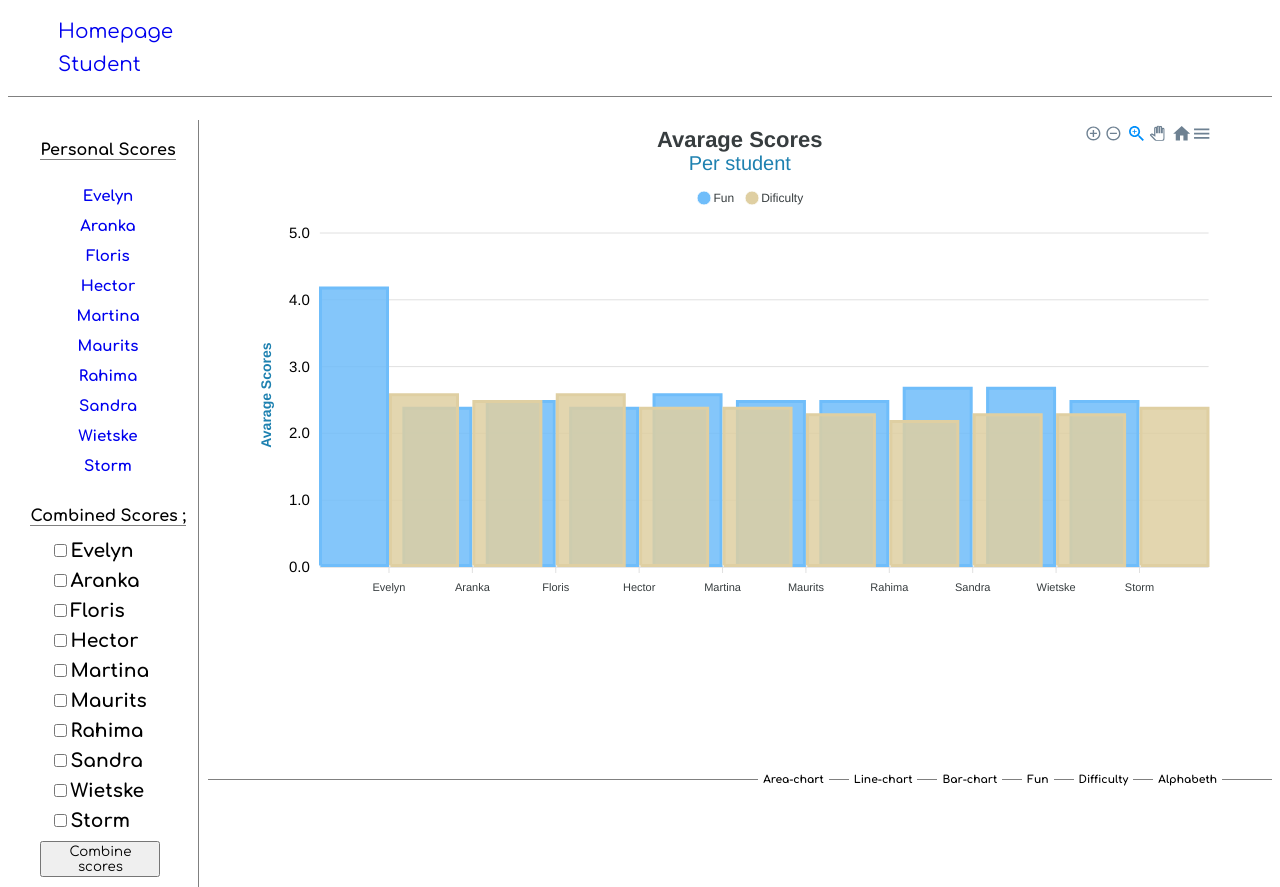
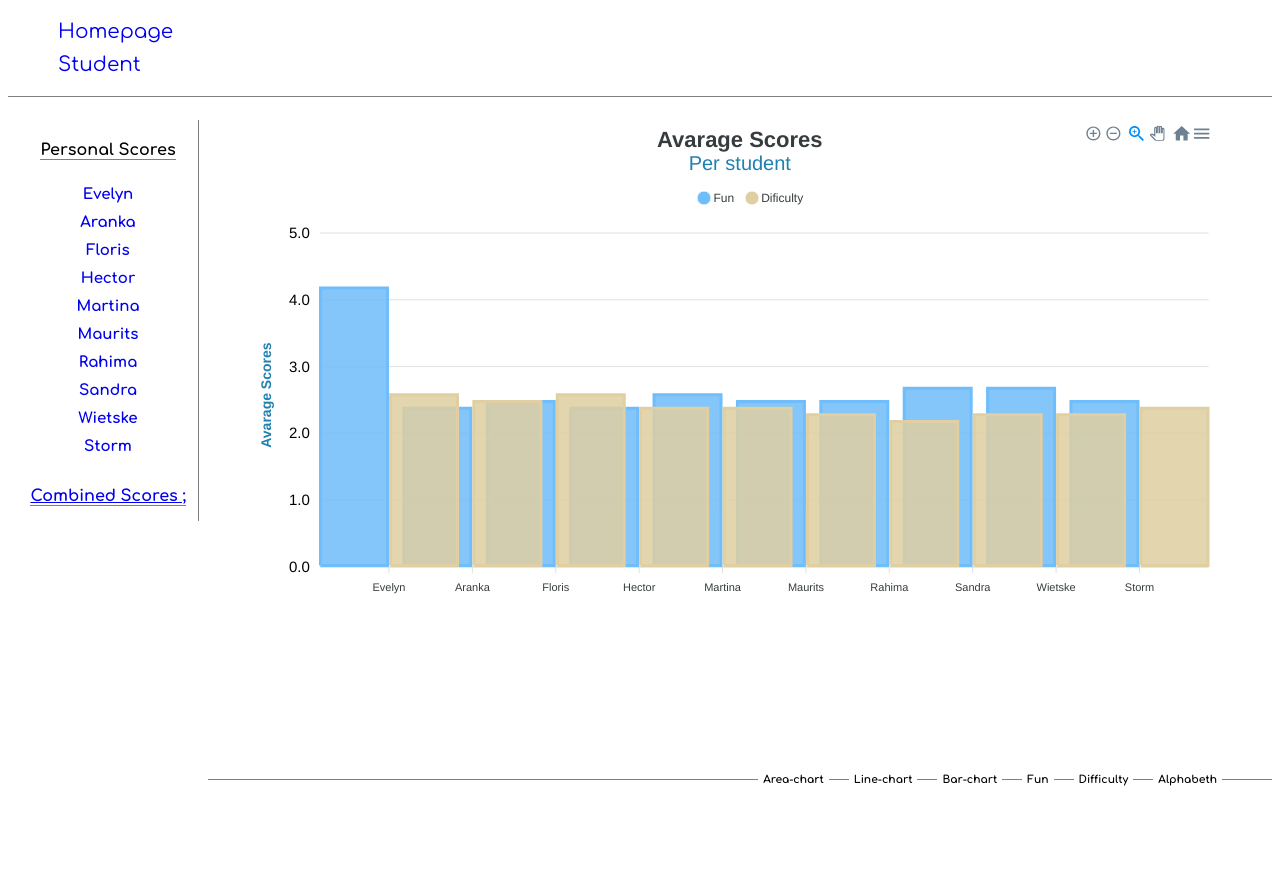
Before and after one commit to hwk246/final-assignment, a React (Create React App) app: page /student in a window 1280 px wide. After the commit the page ends 801 px from the top, so only its background shows below. Built offline with nearby package versions, Linux system fonts and the light colour scheme.

Commit message:
latest updates

```diff
--- a/src/App.js
+++ b/src/App.js
@@ -28,9 +28,6 @@ const App = () => {
     <LoadingSpinner />
   ) : (
     <>
-      {/* <Routes>
-        <Route path="/student/:id" element={"Extra content"} />
-      </Routes> */}
       <nav style={{ borderBottom: "1px solid gray", marginBottom: "25px" }}>
         <ul style={{ listStyle: "none", fontSize: 20, cursor: "pointer" }}>
           <li style={{ marginBottom: 10, marginLeft: 10 }}>
--- a/src/components/CombinedChart.js
+++ b/src/components/CombinedChart.js
@@ -1,15 +1,45 @@
 import React from "react";
 // import GeneralChart from "./GeneralChart";
 // import Chart from "react-apexcharts";
-// import ChangeMode from "./ChangeMode";
-import { useLocation } from "react-router-dom";
-// import { useSelector } from "react-redux";
+
+// import { useLocation } from "react-router-dom";
+import { useSelector } from "react-redux";
 import Chart from "react-apexcharts";
+import { useState } from "react";
 
 const CombinedChart = () => {
-  const location = useLocation();
-  const inputData = location.state;
+  const [selectedName, setSelectedName] = useState({});
+
+  const handleChange = (e) => {
+    if (selectedName.length === 0) {
+      setSelectedName({
+        [e.target.value]: listByNameFromState[e.target.value],
+      });
+    } else {
+      if (!Object.keys(selectedName).includes(e.target.value)) {
+        setSelectedName({
+          ...selectedName,
+          [e.target.value]: listByNameFromState[e.target.value],
+        });
+      } else {
+        const remainList = {};
+        Object.keys(selectedName).forEach((item) => {
+          if (item !== e.target.value) {
+            remainList[item] = listByNameFromState[item];
+          }
+          setSelectedName(remainList);
+        });
+      }
+    }
+  };
+
+  // const location = useLocation();
+  const inputData = selectedName;
   const allObjectKeys = Object.keys(inputData);
+  const listByNameFromState = useSelector(
+    (state) => state.reduxGetData.listByName
+  );
+  const studentName = useSelector((state) => state.reduxGetData.students);
 
   // const toUse = location.state;
 
@@ -33,10 +63,6 @@ const CombinedChart = () => {
     );
   });
 
-  const xAx = [];
-
-  console.log(series);
-
   const xAxis = [
     1, 2, 3, 4, 5, 6, 7, 8, 9, 10, 11, 12, 13, 14, 15, 16, 17, 18, 19, 20, 21,
     22, 23, 24, 25, 26, 27, 28, 29, 30, 31, 32, 33, 34, 35, 36, 37, 38, 39, 30,
@@ -47,10 +73,39 @@ const CombinedChart = () => {
     <div
       style={{
         marginLeft: 200,
-        borderBottom: "1px solid gray",
+        // borderBottom: "1px solid gray",
         marginBottom: 0,
       }}
     >
+      <div
+        style={{
+          // border: "1px solid gray",
+          display: "inline",
+          position: "absolute",
+          top: 186,
+        }}
+      >
+        {studentName.map((student, index) => (
+          <div style={{ marginBottom: 8 }} key={index}>
+            <input
+              id={student}
+              type="checkbox"
+              value={student}
+              onChange={handleChange}
+            />
+            <h3
+              style={{
+                display: "inline",
+                fontSize: 15,
+                margin: 20,
+              }}
+            >
+              {/* {student} */}
+            </h3>
+          </div>
+        ))}
+      </div>
+
       <Chart
         options={{
           theme: { mode: "light" },
--- a/src/components/StudentLayout.js
+++ b/src/components/StudentLayout.js
@@ -1,55 +1,9 @@
 import React from "react";
 import { Link, Outlet } from "react-router-dom";
 import { useSelector } from "react-redux";
-import { useState } from "react";
 
 const StudentLayout = () => {
   const studentName = useSelector((state) => state.reduxGetData.students);
-  const listByNameFromState = useSelector(
-    (state) => state.reduxGetData.listByName
-  );
-
-  // evemt for css animation
-  const handleClickPersonal = () => {
-    document
-      .getElementById("student-list")
-      .classList.toggle("student-list-show");
-    document
-      .getElementById("combined-list")
-      .classList.toggle("combined-list-move");
-  };
-
-  const handleClickCombined = () => {
-    document
-      .getElementById("combined-list")
-      .classList.toggle("combined-list-show");
-  };
-
-  const [selectedName, setSelectedName] = useState({});
-
-  // useState registration of persons to combine chart
-  const handleChange = (e) => {
-    if (selectedName.length === 0) {
-      setSelectedName({
-        [e.target.value]: listByNameFromState[e.target.value],
-      });
-    } else {
-      if (!Object.keys(selectedName).includes(e.target.value)) {
-        setSelectedName({
-          ...selectedName,
-          [e.target.value]: listByNameFromState[e.target.value],
-        });
-      } else {
-        const remainList = {};
-        Object.keys(selectedName).forEach((item) => {
-          if (item !== e.target.value) {
-            remainList[item] = listByNameFromState[item];
-          }
-          setSelectedName(remainList);
-        });
-      }
-    }
-  };
 
   return (
     <div>
@@ -68,7 +22,6 @@ const StudentLayout = () => {
         }}
       >
         <h4
-          onClick={handleClickPersonal}
           style={{
             marginBottom: 15,
             fontWeight: 900,
@@ -80,7 +33,7 @@ const StudentLayout = () => {
         <div>
           <div id="student-list">
             {studentName.map((student, index) => (
-              <h3
+              <div
                 key={index}
                 style={{ width: 120, margin: 10, textAlign: "center" }}
               >
@@ -95,13 +48,13 @@ const StudentLayout = () => {
                 >
                   {student}
                 </Link>
-              </h3>
+              </div>
             ))}
           </div>
         </div>
-        <div>
+
+        <Link to={"/student/combined"}>
           <h4
-            onClick={handleClickCombined}
             style={{
               marginBottom: 15,
               fontWeight: 900,
@@ -110,23 +63,7 @@ const StudentLayout = () => {
           >
             Combined Scores ;
           </h4>
-          <div id="combined-list" style={{ width: 120, margin: 10 }}>
-            {studentName.map((student, index) => (
-              <h3 key={index} style={{ width: 120, margin: 10 }}>
-                <input
-                  id={student}
-                  type="checkbox"
-                  value={student}
-                  onChange={handleChange}
-                />
-                {student}
-              </h3>
-            ))}
-            <Link to={"/student/combined"} state={selectedName}>
-              <button>Combine scores</button>
-            </Link>
-          </div>
-        </div>
+        </Link>
       </div>
 
       <div>
```
